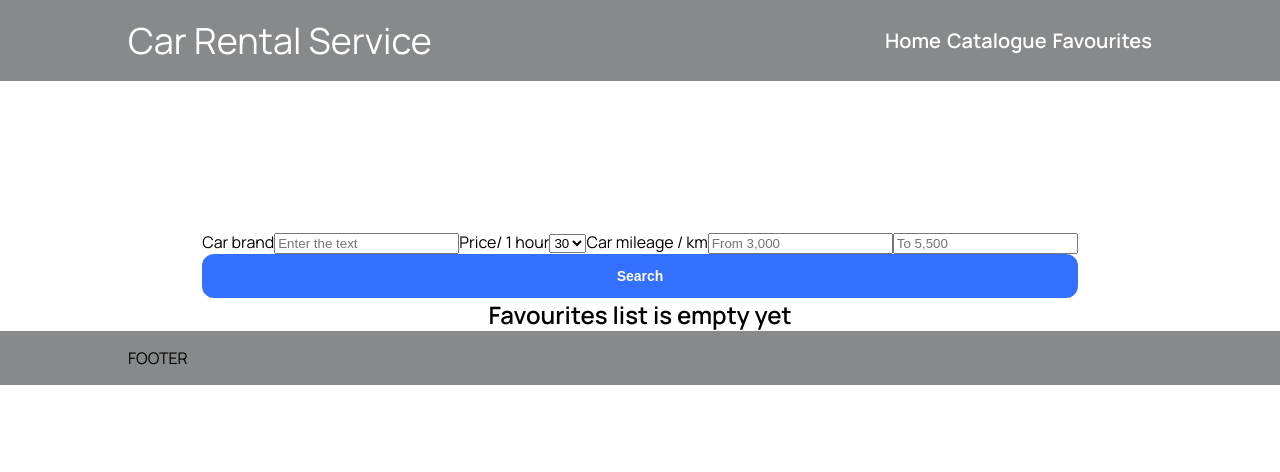
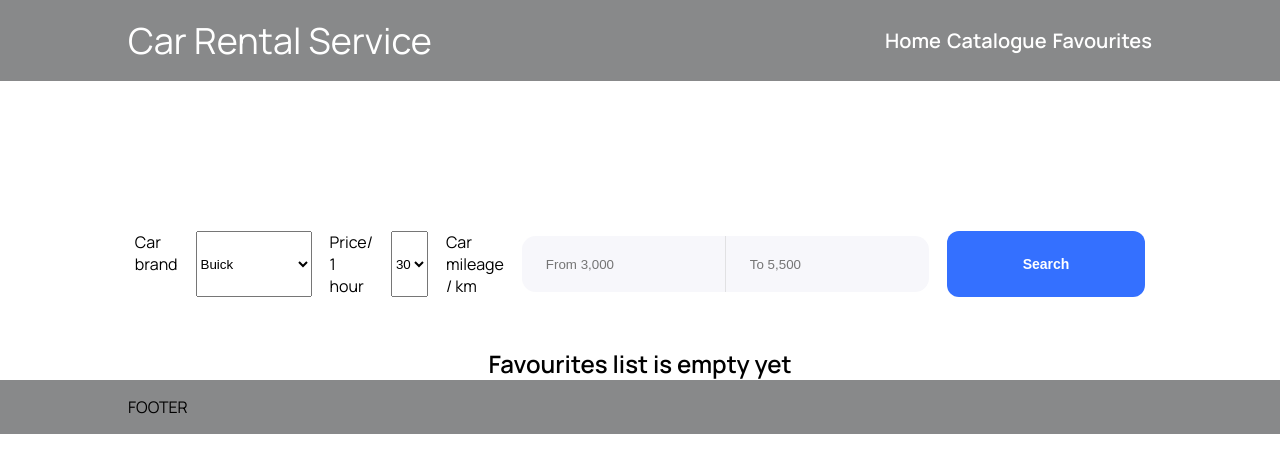
Before and after one commit to Enab13d/car-rental-service, a React (Create React App) app: page /car-rental-service/favorites in a window 1280 px wide. Shown: the top 472 px of the page. Built offline with nearby package versions, Linux system fonts and the light colour scheme.

Commit message:
fixed bug that caused imposibility to type in unput field due to wrong modal render logic

```diff
--- /dev/null
+++ b/src/assets/makes.js
@@ -0,0 +1,30 @@
+const makes = [
+  "Buick",
+  "Volvo",
+  "HUMMER",
+  "Subaru",
+  "Mitsubishi",
+  "Nissan",
+  "Lincoln",
+  "GMC",
+  "Hyundai",
+  "MINI",
+  "Bentley",
+  "Mercedes-Benz",
+  "Aston Martin",
+  "Pontiac",
+  "Lamborghini",
+  "Audi",
+  "BMW",
+  "Chevrolet",
+  "Mercedes-Benz",
+  "Chrysler",
+  "Kia",
+  "Land"
+];
+
+const prices = [30, 40, 50, 60, 70, 80];
+
+export {
+  makes, prices
+}
--- a/src/components/Modal/Modal.jsx
+++ b/src/components/Modal/Modal.jsx
@@ -7,12 +7,16 @@
 
       const { onModalClose, expanded } = props;
       useEffect(() => {
-        window.addEventListener("keydown", onModalClose);
+        if (expanded) {
+          window.addEventListener("keydown", onModalClose);
+        }
 
         return () => {
           window.removeEventListener("keydown", onModalClose);
         };
-      }, [onModalClose]);
+      }, [onModalClose, expanded]);
+
+
 
       return ReactDOM.createPortal(
         <Overlay expanded={expanded} id="overlay" onClick={onModalClose}>
--- a/src/components/Modal/Modal.styled.jsx
+++ b/src/components/Modal/Modal.styled.jsx
@@ -5,16 +5,16 @@ const Overlay = styled.div`
 position: fixed;
 top: 0;
 left: 0;
-width: ${(props) => (props.expanded ? '100%' : '0%')};
-height: ${(props) => (props.expanded ? '100%' : '0%')};
-display:${(props) => (props.expanded ? "flex" : "none")};
+width: 100vw;
+height: 100vh;
+display: flex;
 justify-content: center;
 align-items: center;
 background-color: ${theme.colors.overlay};
-z-index: ${(props) => (props.expanded ? 1200 : -1)};
+z-index: 1200;
 pointer-events: ${(props) => (props.expanded ? 'auto': "none")};
-overflow: hidden;
-visibility: ${(props) => (props.expanded ? 'visible' : 'hidden')};
+
+
 opacity: ${(props) => (props.expanded ? 1 : 0)};
 transition: opacity ${theme.animation.duration} ${theme.animation.timingFunction};
 
@@ -23,6 +23,7 @@ div {
     transition: transform ${theme.animation.duration} ${theme.animation.timingFunction}
 }
 `
+
 const ModalWindow = styled.div`
 
 `
--- a/src/components/SearchForm/SearchForm.jsx
+++ b/src/components/SearchForm/SearchForm.jsx
@@ -1,51 +1,65 @@
-import { Filter, Field } from "./SearchForm.styled";
+import { Filter, Field, FormWrapper, Select, FieldWrapper } from "./SearchForm.styled";
 import { CardButton } from "components/VehicleCard/VehicleCard.styled";
 import { useState } from "react";
-
+import { makes, prices } from "assets/makes";
 
 const SearchForm = () => {
-  const [price, setPrice] = useState("null");
-  const [name, setName] = useState("");
+  const [price, setPrice] = useState("");
+  const [make, setMake] = useState("");
   const [minMileage, setMinMileage] = useState("");
   const [maxMileage, setMaxMileage] = useState("");
-
 
   const handleSumbit = (e) => {
     e.preventDefault();
     const { name, price, minMileage, maxMileage } = e.target.elements;
   };
 
-  const handleChange = e => {
-    e.preventDefault()
-    setName(e.target.value)
-  }
+  const handleChange = (e) => {
+    e.preventDefault();
+    setMake(e.target.value);
+  };
 
   return (
+    <FormWrapper>
       <Filter>
-      <label htmlFor="name">Car brand</label>
+        <label htmlFor="make">Car brand</label>
+        <Select id="make" name={make} onChange={handleChange} value={make}>
+          {makes.map((make) => (
+            <option value={make}>{make}</option>
+          ))}
+        </Select>
+
+        <label htmlFor="price">Price/ 1 hour</label>
+        <Select
+          id="price"
+          value={price}
+          onChange={(e) => setPrice(e.target.value)}
+        >
+          {prices.map((price) => (
+            <option value={price}>{price}</option>
+          ))}
+        </Select>
+        <label>Сar mileage / km</label>
+        <FieldWrapper>
+          <Field
+            left
+            type="text"
+            placeholder="From 3,000"
+            name="minMileage"
+            onChange={(e) => setMinMileage(e.target.value)}
+            value={minMileage}
+          />
           <Field
             type="text"
-        placeholder="Enter the text"
-        id="name"
-        name={name}
-        value={name}
-        autoComplete="off"
-          onInput={handleChange}
+            placeholder="To 5,500"
+            name="maxMileage"
+            onChange={(e) => setMaxMileage(e.target.value)}
+            value={maxMileage}
           />
-      <label htmlFor="price">Price/ 1 hour</label>
-      <select id="price" value={price} onChange={e => setPrice(e.target.value)}>
-        <option value={30}>30</option>
-        <option value={40}>40</option>
-        <option value={50}>50</option>
-        <option value={60}>60</option>
-        <option value={70}>70</option>
-        <option value={80}>80</option>
-      </select>
-      <label>Сar mileage / km</label>
-      <Field type="text" placeholder="From 3,000" name="minMileage" onChange={e => setMinMileage(e.target.value)} value={minMileage}/>
-      <Field type="text" placeholder="To 5,500" name="maxMileage" onChange={e => setMaxMileage(e.target.value)} value={maxMileage}/>
+        </FieldWrapper>
         <CardButton type="submit">Search</CardButton>
       </Filter>
+    </FormWrapper>
   );
 };
 
--- a/src/components/SearchForm/SearchForm.styled.jsx
+++ b/src/components/SearchForm/SearchForm.styled.jsx
@@ -1,13 +1,41 @@
 import styled from "@emotion/styled"
+import { theme } from "constants/theme"
 
-const Filter = styled.form`
 
-`
-const Field = styled.input`
+const FormWrapper = styled.form`
+margin-bottom: ${theme.sizing(25)};
 
 
 `
+
+const Filter = styled.form`
+display: flex;
+column-gap: ${theme.sizing(9)}
+`
+const Select = styled.select`
+
+`
+const FieldWrapper = styled.div`
+display: flex;
+justify-content: center;
+align-items: center;
+`
+
+const Field = styled.input`
+height: ${theme.sizing(24)};
+padding-top: ${theme.sizing(14)};
+padding-left: ${theme.sizing(12)};
+padding-bottom: ${theme.sizing(14)};
+border: none;
+border-right: ${(props) => props.left ? `1px solid ${theme.colors.inputInnerBorder}`: "none"};
+background-color: ${theme.colors.inputBg};
+
+border-radius: ${(props) => props.left ? "14px 0px 0px 14px" : "0px 14px 14px 0px"};
+`
 export {
     Filter,
-    Field
+    Field,
+    Select,
+    FormWrapper,
+    FieldWrapper
 }
--- a/src/components/VehicleCard/VehicleCard.jsx
+++ b/src/components/VehicleCard/VehicleCard.jsx
@@ -112,8 +112,9 @@ cars.length && (<>
     </li>
   </FeaturesList>
   <CardButton onClick={showModal}>Learn more</CardButton>
-</CardWrapper>
-<Modal props={modalProps}></Modal>
+      </CardWrapper>
+      <Modal props={modalProps}></Modal>
+{/* {isModalOpen && <Modal props={modalProps}></Modal>} */}
 </>)
   );
 };
--- a/src/constants/theme.js
+++ b/src/constants/theme.js
@@ -1,33 +1,29 @@
 const theme = {
-
   colors: {
-        lightBlue: '#3470FF',
-        btnBgHover: '#0B44CD',
-      primaryWhite: '#fff',
-        conditionBg: '#F9F9F9',
-      textPrimaryBlack: '#121417',
-        textPrimarySemiTransparent: 'rgba(18, 20, 23, 0.5)',
-        textLightGray: 'rgba(18, 20, 23, 0.2)',
-        textDarkGray: 'rgba(18, 20, 23, 0.5)',
-      inputBg: 'rgba(247, 247, 251, 1)',
-        overlay: 'rgba(18, 20, 23, 0.5)',
-
+    lightBlue: "#3470FF",
+    btnBgHover: "#0B44CD",
+    primaryWhite: "#fff",
+    conditionBg: "#F9F9F9",
+    textPrimaryBlack: "#121417",
+    textPrimarySemiTransparent: "rgba(18, 20, 23, 0.5)",
+    textLightGray: "rgba(18, 20, 23, 0.2)",
+    textDarkGray: "rgba(18, 20, 23, 0.5)",
+    inputBg: "rgba(247, 247, 251, 1)",
+    inputInnerBorder: "rgba(138, 138, 137, 0.2)",
+    overlay: "rgba(18, 20, 23, 0.5)",
   },
   fonts: {
-      primary: 'Manrope',
-      secondary: 'Montserrat',
+    primary: "Manrope",
+    secondary: "Montserrat",
   },
   fontSizes: {
-      vehicleCardTitle: '16px',
-
+    vehicleCardTitle: "16px",
   },
   animation: {
-      timingFunction: 'cubic-bezier(0.4, 0, 0.2, 1)',
-      duration: '300ms',
+    timingFunction: "cubic-bezier(0.4, 0, 0.2, 1)",
+    duration: "300ms",
   },
-    sizing: value => `${value*2}px`
-}
+  sizing: (value) => `${value * 2}px`,
+};
 
-export {
-  theme
-}
+export { theme };
```
Lines whose indentation alone changed are shown as unchanged.
